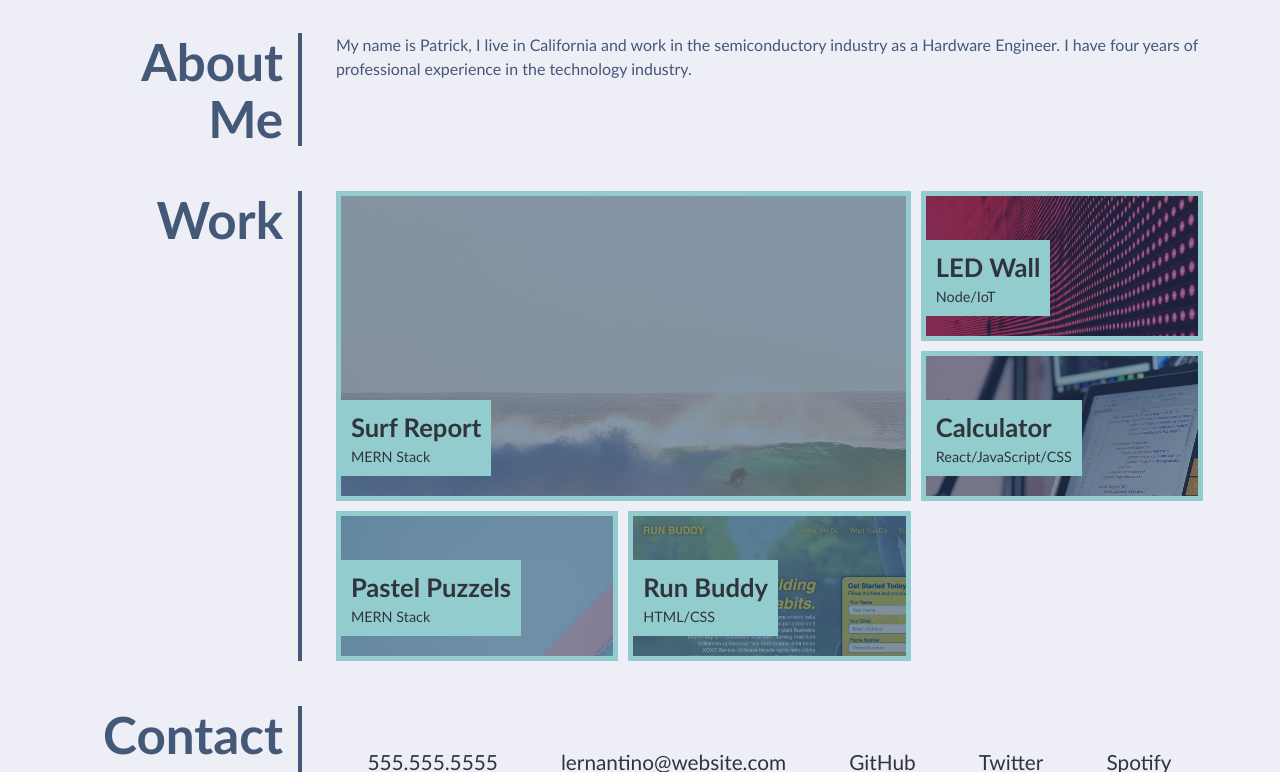
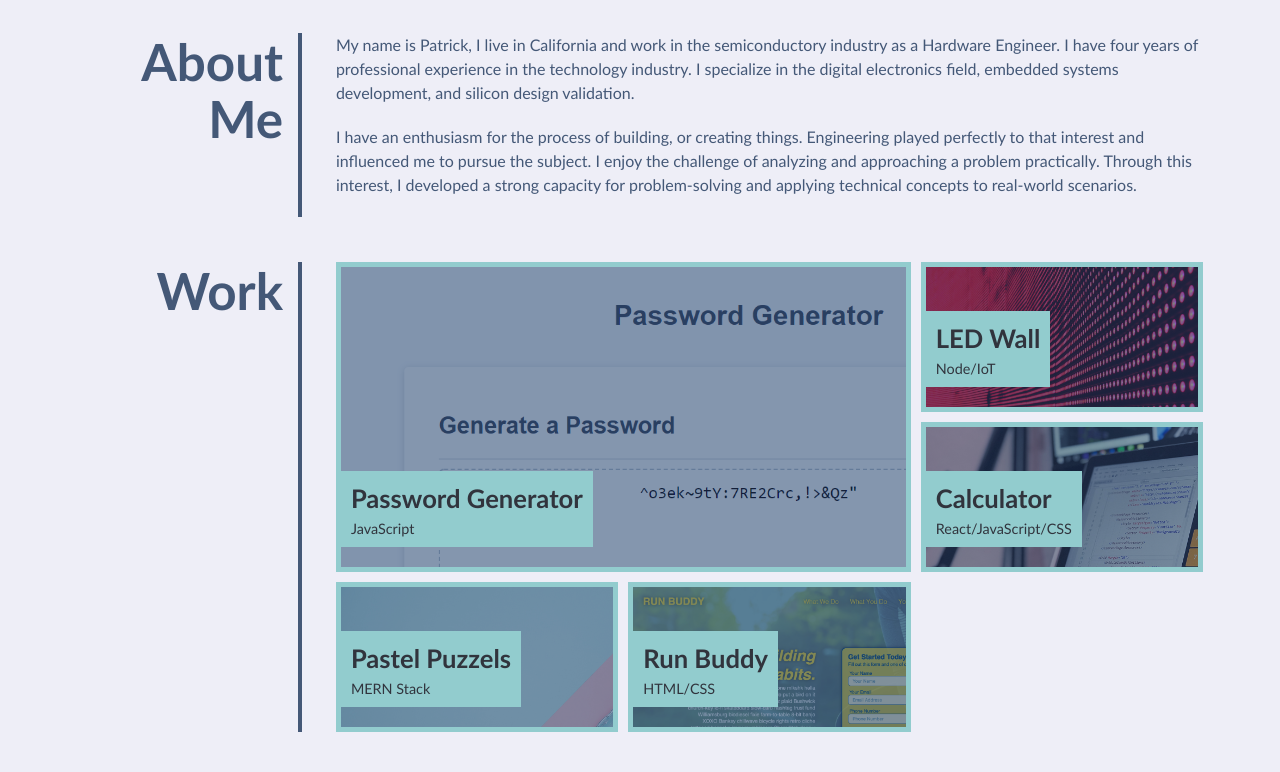
Before and after one commit to patrickmklee/PersonalPortfolio, a plain HTML site: page index.html in a window 1280 px wide. Shown: the part 333-1105 px from the top of the page. Drawn offline with Linux system fonts and the light colour scheme.

Commit message:
Added password portfolio project

```diff
--- a/assets/css/style.css
+++ b/assets/css/style.css
@@ -63,13 +63,21 @@ nav a {
   text-decoration: none;
   padding: 5px 10px;
   color: var(--secondary);
+  background-image: linear-gradient(270deg, var(--secondary) 0%, var(--secondary) 100%);
   margin-right: 10px;
-  background-image: linear-gradient(270deg, var(--secondary) 0%, var(--secondary) 100%);
+  /* background-image: linear-gradient(270deg, var(--secondary) 0%, var(--secondary) 100%); */
   background-repeat: no-repeat;
   background-size: 100% 0.2em;
   background-position: bottom;
   transition: all 0.25s ease-in;
   font-size: 1.4rem;
+}
+nav ul {
+  display: flex;
+  flex-wrap: wrap;
+  justify-content: space-between;
+  align-items: center;
+  list-style: none;
 }
 
 nav a:hover {
@@ -243,6 +251,9 @@ main {
   background-image: url("../images/02-portfolio-4.jpg");
 }
 
+.password-generator {
+  background-image: url("../images/portfolio-password-generator-1.PNG")
+}
 /* END PORTFOLIO PROJECT IMAGES */
 
 @media screen and (max-width: 980px) {
--- a/index.html
+++ b/index.html
@@ -37,9 +37,13 @@
         <p>
           My name is Patrick, I live in California and work in the semiconductory industry as a Hardware Engineer.
           I have four years of professional experience in the technology industry.
+          I specialize in the digital electronics field, embedded systems development, and silicon design validation.
         </p>
         <p>
-          <!-- My interest in Engineering was driven by 'creating': taking a design/idea and actually building it. -->
+          I have an enthusiasm for the process of building, or creating things.
+          Engineering played perfectly to that interest and influenced me to pursue the subject.
+          I enjoy the challenge of analyzing and approaching a problem practically.
+          Through this interest, I developed a strong capacity for problem-solving and applying technical concepts to real-world scenarios.
         </p>
       </div>
     </section>
@@ -49,10 +53,10 @@
       <h2>Work</h2>
       <div class="grid-container">
 
-        <a href="#" class="grid-item surf-report">
+        <a href="#" class="grid-item password-generator">
           <div>
-            <h3>Surf Report</h3>
-            <span>MERN Stack</span>
+            <h3>Password Generator</h3>
+            <span>JavaScript</span>
           </div>
         </a>
 
```
Also changed, not shown: assets/images/portfolio-password-generator-1.PNG (added).
